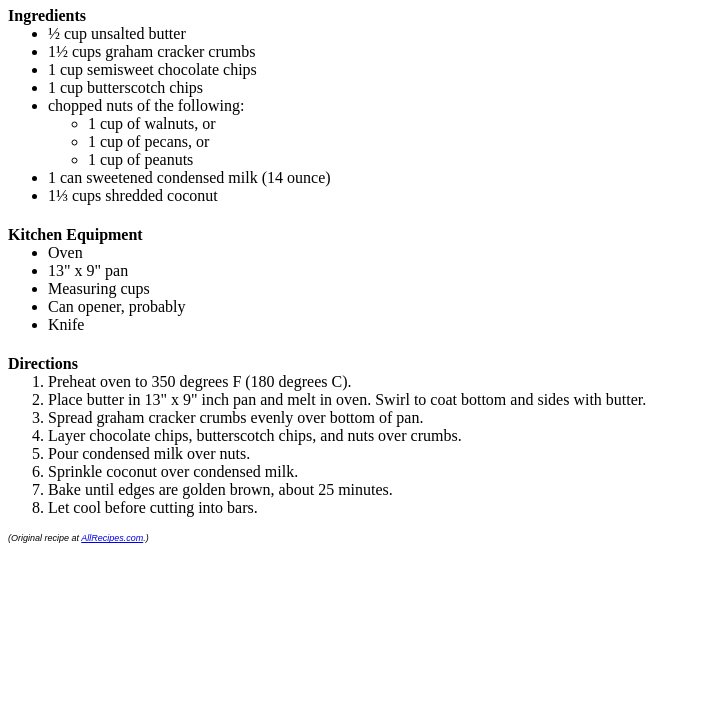
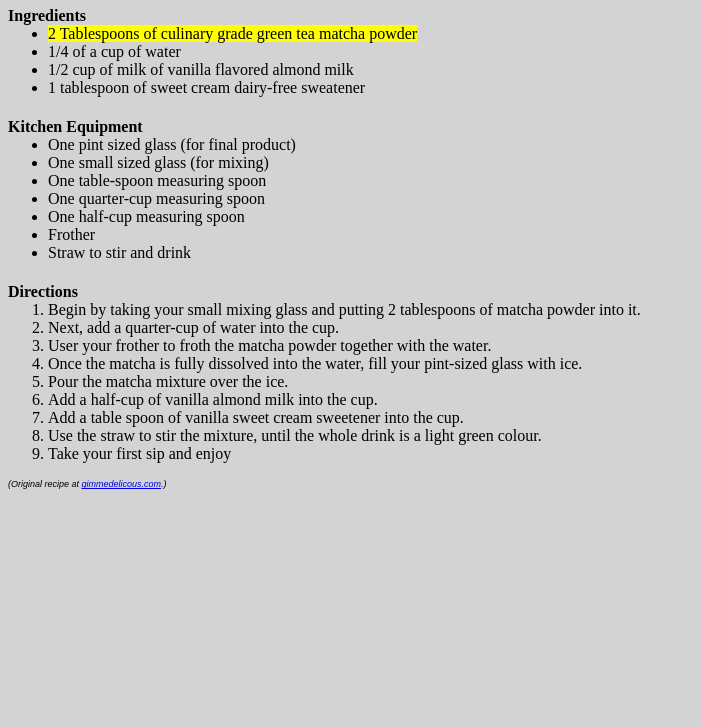
Before and after one commit to nova-shtrikman/tp3, a plain HTML site: page index.html in a window 1280 px wide. Shown: the part 73-800 px from the top of the page, without its empty margins (0-701 px from the left). Drawn offline with Linux system fonts and the light colour scheme; a script that the page names is missing.

Commit message:
this is the first html and css commit

```diff
--- a/index.html
+++ b/index.html
@@ -24,53 +24,47 @@
 
 <body>
 
-  <h1>Seven Layer Bars</h1>
+  <h1>Iced Matcha Latte</h1>
 
   <div id="ingredients">
     <h4>Ingredients</h4>
     <ul>
-      <li>½ cup unsalted butter</li>
-      <li>1½ cups graham cracker crumbs</li>
-      <li>1 cup semisweet chocolate chips</li>
-      <li>1 cup butterscotch chips</li>
-      <li>chopped nuts of the following:
-        <ul>
-          <li>1 cup of walnuts, or</li>
-          <li>1 cup of pecans, or</li>
-          <li>1 cup of peanuts</li>
-        </ul>
-      </li>
-      <li>1 can sweetened condensed milk <span>(14 ounce)</span></li>
-      <li>1⅓ cups shredded coconut</li>
+      <li><span id="firstHighlight">2 Tablespoons of culinary grade green tea matcha powder</span></li>
+      <li>1/4 of a cup of water</li>
+      <li>1/2 cup of milk of vanilla flavored almond milk</li>
+      <li>1 tablespoon of sweet cream dairy-free sweatener</li>
     </ul>
   </div>
 
   <div id="equipment">
     <h4>Kitchen Equipment</h4>
     <ul>
-      <li>Oven</li>
-      <li>13" x 9" pan</li>
-      <li>Measuring cups</li>
-      <li>Can opener, probably</li>
-      <li>Knife</li>
+      <li>One pint sized glass (for final product)</li>
+      <li>One small sized glass (for mixing)</li>
+      <li>One table-spoon measuring spoon</li>
+      <li>One quarter-cup measuring spoon</li>
+      <li>One half-cup measuring spoon</li>
+      <li>Frother</li>
+      <li>Straw to stir and drink</li>
     </ul>
   </div>
 
   <div id="directions">
     <h4>Directions</h4>
     <ol>
-      <li>Preheat oven to 350 degrees F (180 degrees C).</li>
-      <li>Place butter in 13" x 9" inch pan and melt in oven. Swirl to coat bottom and sides with butter.</li>
-      <li>Spread graham cracker crumbs evenly over bottom of pan.</li>
-      <li>Layer chocolate chips, butterscotch chips, and nuts over crumbs.</li>
-      <li>Pour condensed milk over nuts.</li>
-      <li>Sprinkle coconut over condensed milk.</li>
-      <li>Bake until edges are golden brown, about 25 minutes.</li>
-      <li>Let cool before cutting into bars.</li>
+      <li>Begin by taking your small mixing glass and putting 2 tablespoons of matcha powder into it.</li>
+      <li>Next, add a quarter-cup of water into the cup.</li>
+      <li>User your frother to froth the matcha powder together with the water.</li>
+      <li>Once the matcha is fully dissolved into the water, fill your pint-sized glass with ice.</li>
+      <li>Pour the matcha mixture over the ice.</li>
+      <li>Add a half-cup of vanilla almond milk into the cup.</li>
+      <li>Add a table spoon of vanilla sweet cream sweetener into the cup.</li>
+      <li>Use the straw to stir the mixture, until the whole drink is a light green colour.</li>
+      <li>Take your first sip and enjoy</li>
     </ol>
   </div>
 
-  <p class="copyright">(Original recipe at <a href="https://www.allrecipes.com/recipe/9889/seven-layer-bars/">AllRecipes.com</a>.)</p>
+  <p class="copyright">(Original recipe at <a href="https://gimmedelicious.com/diy-iced-matcha-latte/">gimmedelicous.com</a>.)</p>
 
 
 </body>
--- a/styles.css
+++ b/styles.css
@@ -1,5 +1,10 @@
+body {
+  background-color: lightgrey;
+}
+
 h1 {
-  font-family: Arial;
+  font-family: Times New Roman;
+    color: blue ;
 }
 
 h4 {
@@ -10,6 +15,10 @@ ul, ol {
   margin-top: 0;
 }
 
+#firstHighlight {
+  background-color: yellow;
+}
+
 .copyright {
   font-family: Arial;
   font-size: 9px;
```
